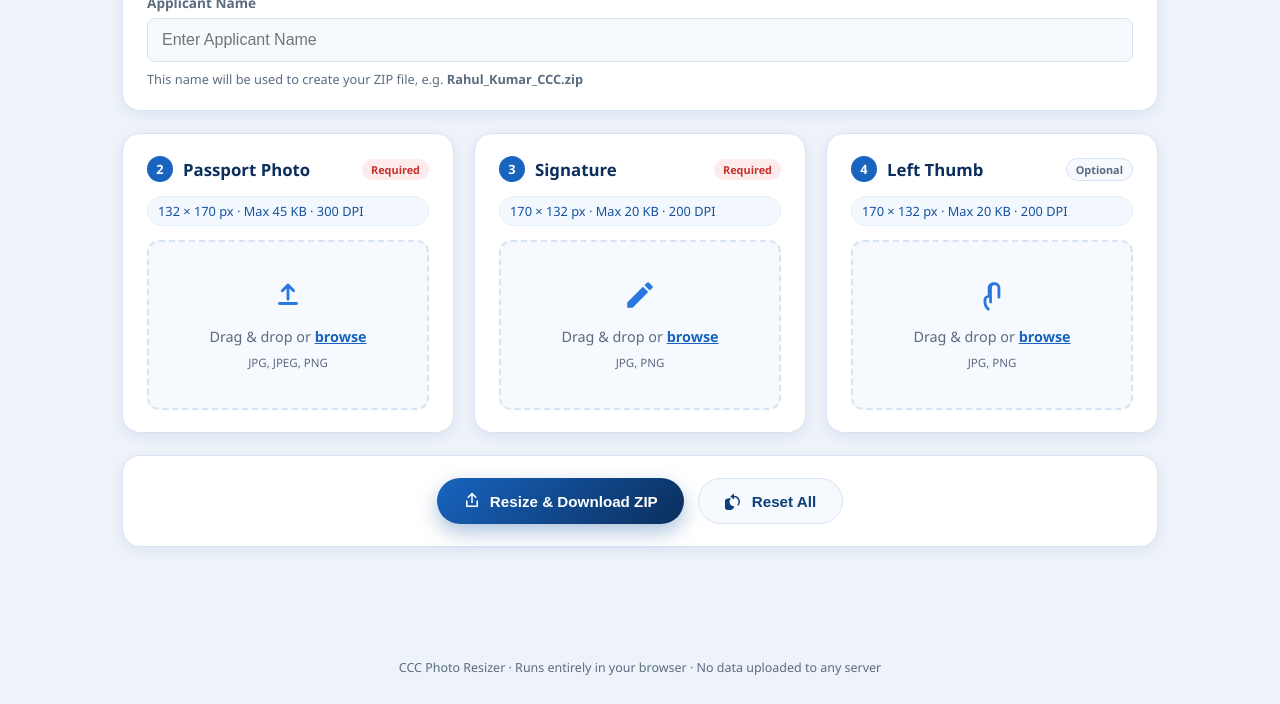
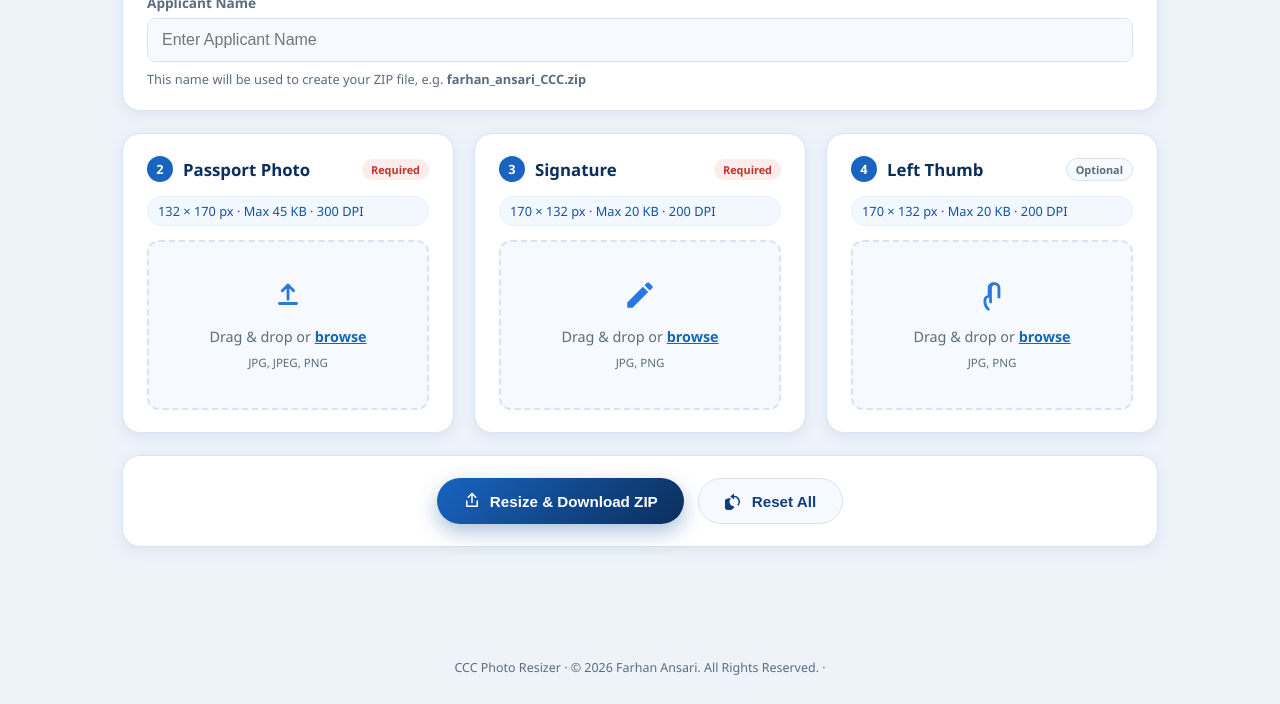
Before and after one commit to farhaanansarii/cccresize, a plain HTML site: page index.html in a window 1280 px wide. Shown: the part 247-951 px from the top of the page. Drawn offline with Linux system fonts and the light colour scheme.

Commit message:
Update applicant name and footer copyright

```diff
--- a/index.html
+++ b/index.html
@@ -46,7 +46,7 @@
       <h2 class="card-title"><span class="step-badge">1</span> Applicant Details</h2>
       <label class="field-label" for="applicantName">Applicant Name</label>
       <input type="text" id="applicantName" class="text-input" placeholder="Enter Applicant Name" autocomplete="off" />
-      <p class="hint">This name will be used to create your ZIP file, e.g. <strong>Rahul_Kumar_CCC.zip</strong></p>
+      <p class="hint">This name will be used to create your ZIP file, e.g. <strong>farhan_ansari_CCC.zip</strong></p>
     </section>
 
     <!-- ============ UPLOAD CARDS ============ -->
@@ -161,7 +161,7 @@
   </div>
 
   <footer class="site-footer">
-    <p>CCC Photo Resizer &middot; Runs entirely in your browser &middot; No data uploaded to any server</p>
+    <p>CCC Photo Resizer &middot; © 2026 Farhan Ansari. All Rights Reserved. &middot; </p>
   </footer>
 
   <!-- JSZip for offline ZIP creation (vendored, loaded as local script) -->
```
